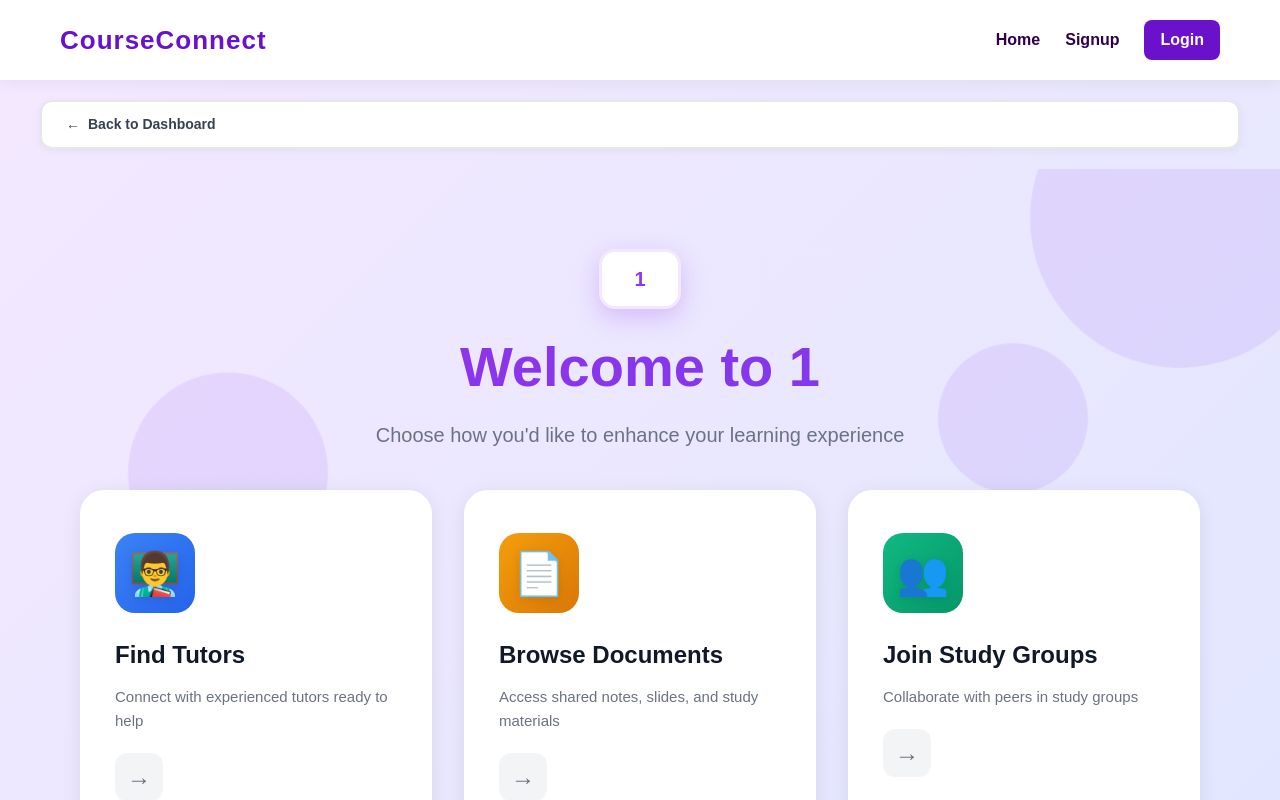
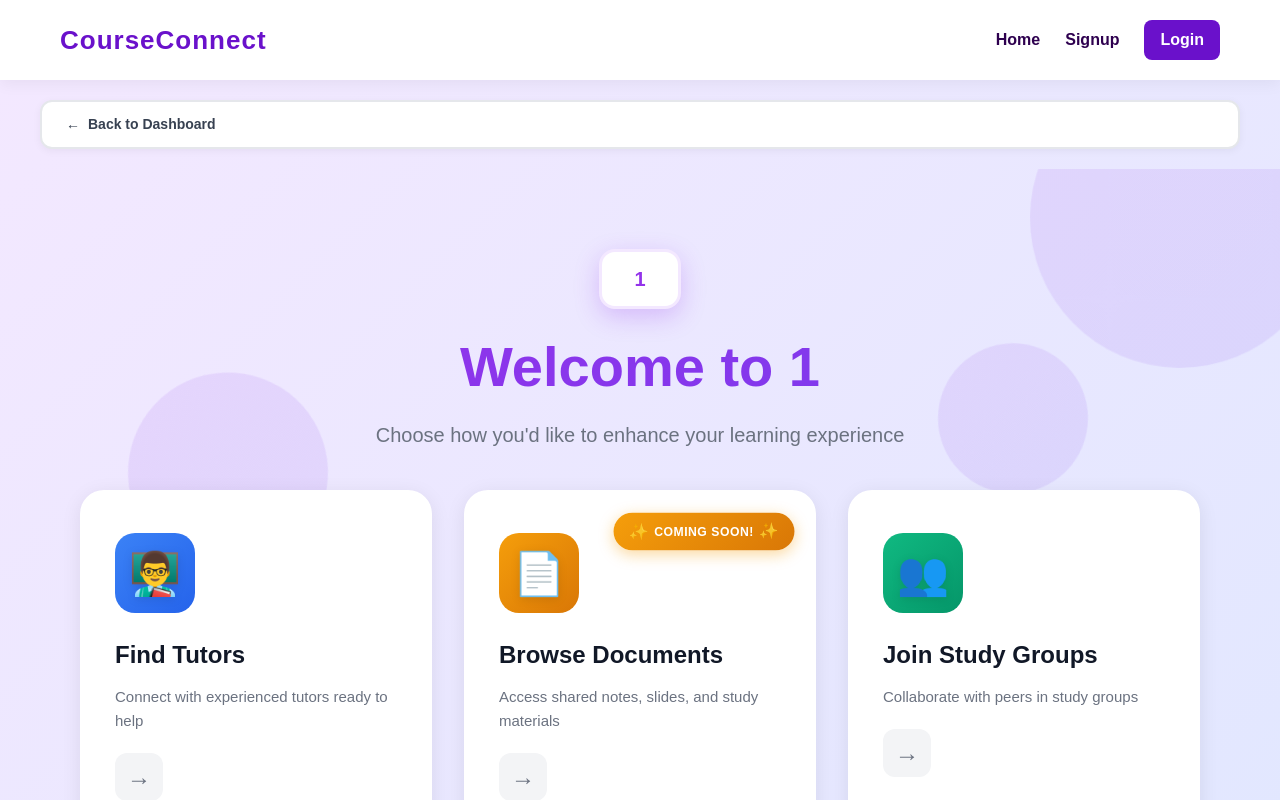
Before and after one commit to Sfn15/CMPS-271-Project-Frontend, a React (Create React App) app: page /course/1 in a window 1280 px wide. Shown: the top 800 px of the page. Built offline with nearby package versions, Linux system fonts and the light colour scheme; no server answers.

Commit message:
Updated CoursePage UI and styling

```diff
--- a/src/pages/CoursePage.css
+++ b/src/pages/CoursePage.css
@@ -371,3 +371,51 @@
 .option-card:nth-child(3) {
   animation-delay: 0.3s;
 }
+/* Coming Soon Badge */
+.coming-soon-badge {
+  position: absolute;
+  top: 20px;
+  right: 20px;
+  background: linear-gradient(135deg, #F59E0B 0%, #D97706 100%);
+  color: white;
+  padding: 8px 16px;
+  border-radius: 20px;
+  font-size: 12px;
+  font-weight: 800;
+  letter-spacing: 0.5px;
+  display: flex;
+  align-items: center;
+  gap: 6px;
+  box-shadow: 0 4px 15px rgba(245, 158, 11, 0.4);
+  animation: pulse-badge 2s ease-in-out infinite;
+  z-index: 10;
+}
+
+.badge-sparkle {
+  font-size: 14px;
+  animation: sparkle 1.5s ease-in-out infinite;
+}
+
+.badge-sparkle:last-child {
+  animation-delay: 0.75s;
+}
+
+@keyframes pulse-badge {
+  0%, 100% {
+    transform: scale(1);
+  }
+  50% {
+    transform: scale(1.05);
+  }
+}
+
+@keyframes sparkle {
+  0%, 100% {
+    opacity: 1;
+    transform: scale(1);
+  }
+  50% {
+    opacity: 0.5;
+    transform: scale(1.2);
+  }
+}
--- a/src/pages/CoursePage.js
+++ b/src/pages/CoursePage.js
@@ -22,7 +22,8 @@ export default function CoursePage() {
       icon: '📄',
       color: '#F59E0B',
       gradient: 'linear-gradient(135deg, #F59E0B 0%, #D97706 100%)',
-      path: `/course/${courseCode}/documents`
+      path: `/course/${courseCode}/documents`,
+      comingSoon: true
     },
     {
       id: 'study-groups',
@@ -68,9 +69,21 @@ export default function CoursePage() {
             <div
               key={option.id}
               className="option-card"
-              onClick={() => navigate(option.path)}
-              style={{ '--card-color': option.color }}
+              onClick={() => !option.comingSoon && navigate(option.path)}
+              style={{
+                '--card-color': option.color,
+                cursor: option.comingSoon ? 'not-allowed' : 'pointer',
+                opacity: option.comingSoon ? 0.7 : 1
+              }}
             >
+              {option.comingSoon && (
+                <div className="coming-soon-badge">
+                  <span className="badge-sparkle">✨</span>
+                  COMING SOON!
+                  <span className="badge-sparkle">✨</span>
+                </div>
+              )}
+
               <div className="option-icon-wrapper" style={{ background: option.gradient }}>
                 <span className="option-icon">{option.icon}</span>
               </div>
```
